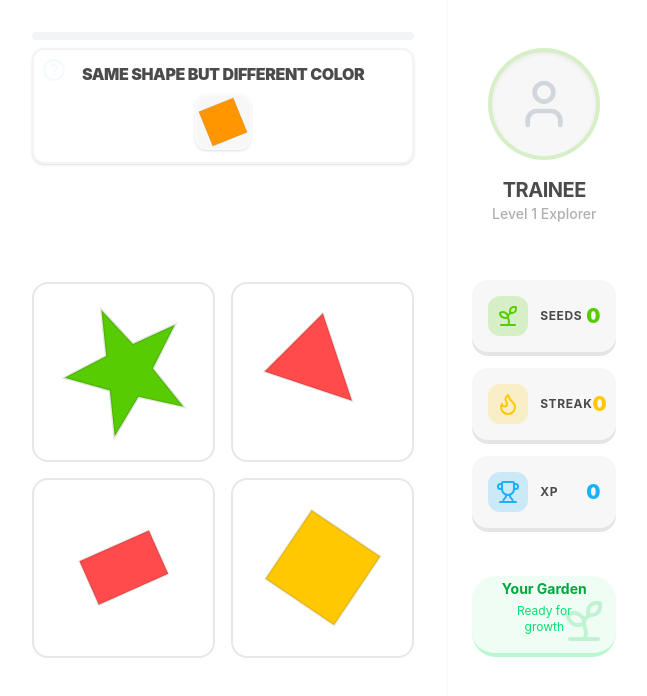
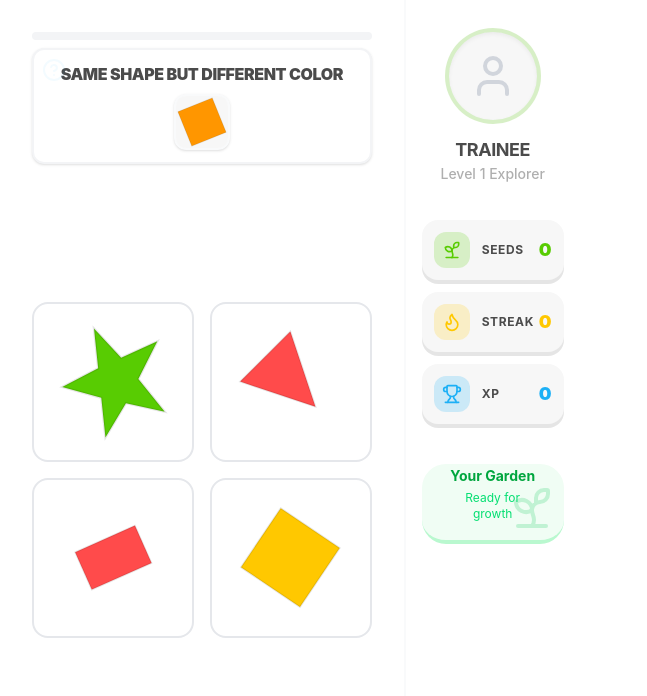
Before and after one commit to AmirHashmi017/Congnitive-Training-Frontend, a React (Vite) app: page / in a window 1280 px wide. Shown: the top 696 px of the page, without its empty margins (0-647 px from the left). Built offline with nearby package versions, Linux system fonts and the light colour scheme.

Commit message:
cognitive-training-client

```diff
--- a/src/components/GameContainer.tsx
+++ b/src/components/GameContainer.tsx
@@ -19,8 +19,8 @@ const GameContainer: React.FC = () => {
 
     return (
         <div className="flex flex-col md:flex-row h-screen bg-background overflow-hidden">
-            {/* 70% Gameplay Area */}
-            <div className="w-full md:w-[70%] flex flex-col h-full p-4 md:p-6 lg:p-8 border-r-2 border-gray-50">
+            {/* Gameplay Area (flexible) */}
+            <div className="w-full md:flex-1 flex flex-col h-full p-4 md:p-6 lg:p-8 border-r-2 border-gray-50 min-h-0">
                 {/* Header / Rule Section */}
                 <div className="w-full mb-4">
                     <div className="flex items-center gap-3 mb-2">
@@ -50,7 +50,7 @@ const GameContainer: React.FC = () => {
                 {/* Matching Grid */}
                 <div className="w-full grid grid-cols-2 gap-4 flex-1 content-center overflow-hidden pb-2">
                     {round.options.map((option, index) => (
-                        <div key={index} className="aspect-square max-h-[150px] lg:max-h-[180px] mx-auto w-full">
+                        <div key={index} className="aspect-square max-h-[120px] lg:max-h-[160px] mx-auto w-full">
                             <MatchingCard
                                 attributes={option}
                                 onClick={() => handleSelection(index)}
@@ -62,8 +62,8 @@ const GameContainer: React.FC = () => {
                 </div>
             </div>
 
-            {/* 30% Gamification Panel */}
-            <div className="w-full md:w-[30%] flex-shrink-0">
+            {/* Gamification Panel (capped width) */}
+            <div className="w-full md:w-[30%] md:max-w-[360px]">
                 <GamificationPanel
                     streak={streak}
                     xp={xp}
--- a/src/components/GamificationPanel.tsx
+++ b/src/components/GamificationPanel.tsx
@@ -10,48 +10,48 @@ interface GamificationPanelProps {
 
 const GamificationPanel: React.FC<GamificationPanelProps> = ({ streak, xp, difficulty, seeds }) => {
     return (
-        <div className="h-full min-h-0 bg-white p-6 flex flex-col gap-8">
-            {/* Avatar Section */}
-            <div className="flex flex-col items-center gap-4 py-6">
-                <div className="w-28 h-28 bg-surface rounded-full flex items-center justify-center border-4 border-primary/20 shadow-inner">
-                    <User size={56} className="text-gray-300" />
+        <div className="h-full min-h-0 bg-white p-4 flex flex-col gap-6 overflow-auto">
+            {/* Avatar Section (compact) */}
+            <div className="flex flex-col items-center gap-3 py-3">
+                <div className="w-24 h-24 bg-surface rounded-full flex items-center justify-center border-4 border-primary/20 shadow-inner">
+                    <User size={48} className="text-gray-300" />
                 </div>
                 <div className="text-center">
-                    <h2 className="text-xl font-bold text-text uppercase tracking-tight">Trainee</h2>
+                    <h2 className="text-lg font-bold text-text uppercase tracking-tight">Trainee</h2>
                     <p className="text-text-muted text-sm font-medium">Level {difficulty} Explorer</p>
                 </div>
             </div>
 
-            {/* Stats Section */}
-            <div className="flex flex-col gap-4">
-                <div className="bg-surface rounded-2xl p-4 flex items-center justify-between shadow-duo">
+            {/* Stats Section (compact) */}
+            <div className="flex flex-col gap-3">
+                <div className="bg-surface rounded-2xl p-3 flex items-center justify-between shadow-duo">
                     <div className="flex items-center gap-3">
                         <div className="bg-primary/20 p-2 rounded-xl">
-                            <Sprout className="text-primary" size={24} />
+                            <Sprout className="text-primary" size={20} />
                         </div>
                         <span className="font-bold text-text uppercase text-xs tracking-wider">Seeds</span>
                     </div>
-                    <span className="text-xl font-black text-primary">{seeds}</span>
+                    <span className="text-lg font-black text-primary">{seeds}</span>
                 </div>
 
-                <div className="bg-surface rounded-2xl p-4 flex items-center justify-between shadow-duo">
+                <div className="bg-surface rounded-2xl p-3 flex items-center justify-between shadow-duo">
                     <div className="flex items-center gap-3">
                         <div className="bg-warning/20 p-2 rounded-xl">
-                            <Flame className="text-warning" size={24} />
+                            <Flame className="text-warning" size={20} />
                         </div>
                         <span className="font-bold text-text uppercase text-xs tracking-wider">Streak</span>
                     </div>
-                    <span className="text-xl font-black text-warning">{streak}</span>
+                    <span className="text-lg font-black text-warning">{streak}</span>
                 </div>
 
-                <div className="bg-surface rounded-2xl p-4 flex items-center justify-between shadow-duo">
+                <div className="bg-surface rounded-2xl p-3 flex items-center justify-between shadow-duo">
                     <div className="flex items-center gap-3">
                         <div className="bg-secondary/20 p-2 rounded-xl">
-                            <Trophy className="text-secondary" size={24} />
+                            <Trophy className="text-secondary" size={20} />
                         </div>
                         <span className="font-bold text-text uppercase text-xs tracking-wider">XP</span>
                     </div>
-                    <span className="text-xl font-black text-secondary">{xp}</span>
+                    <span className="text-lg font-black text-secondary">{xp}</span>
                 </div>
             </div>
 
```
